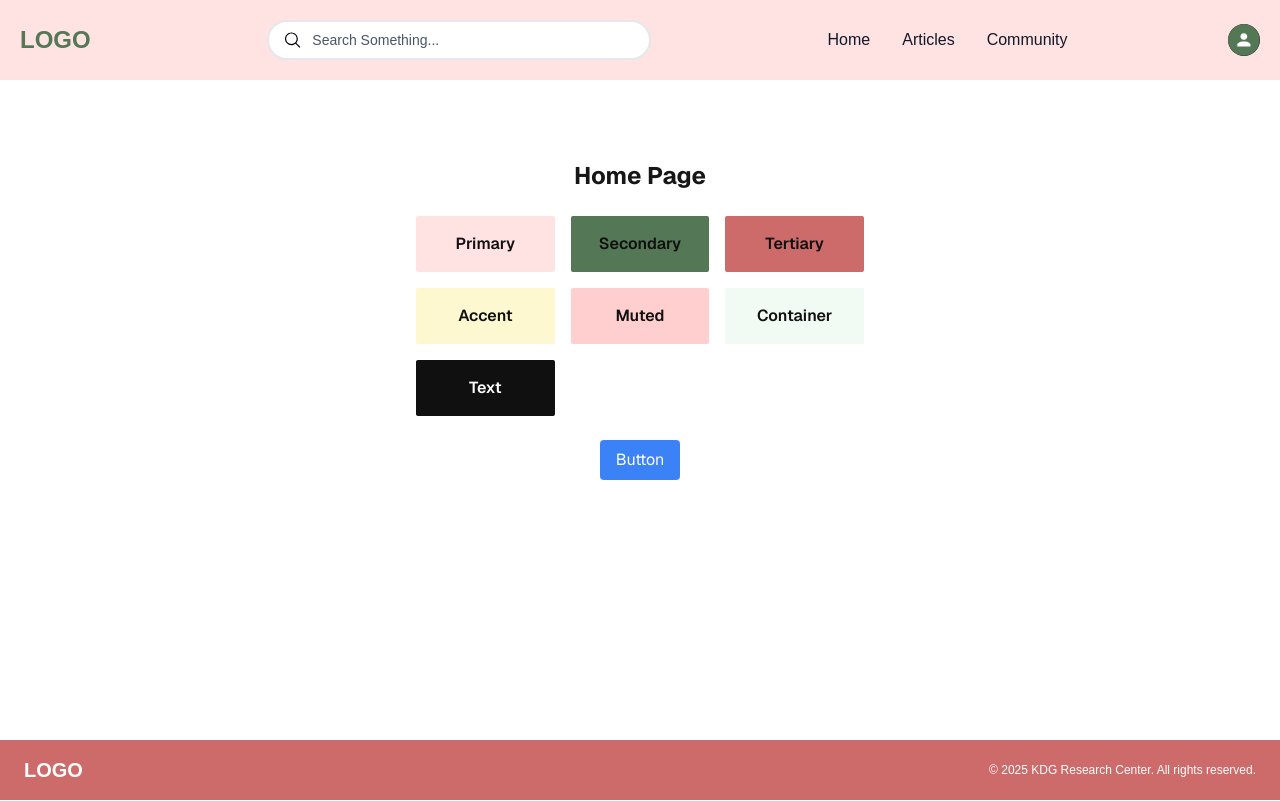
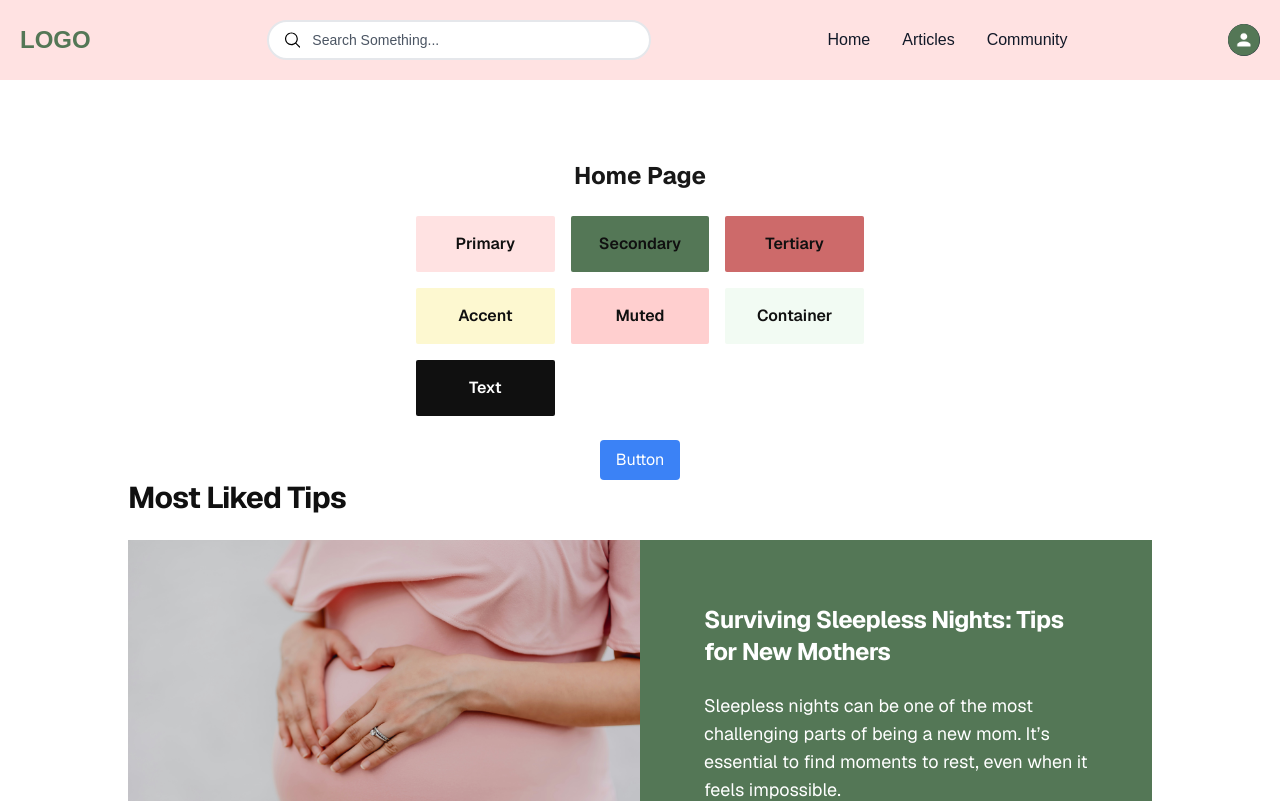
Before and after one commit to KdG-BCIT-ISSP/nest-client, a Next.js app: page / in a window 1280 px wide. Shown: the top 801 px of the page. Built offline with nearby package versions, Linux system fonts and the light colour scheme.

Commit message:
format codes

```diff
--- a/app/page.tsx
+++ b/app/page.tsx
@@ -2,6 +2,7 @@
 
 import Button from "@/components/Button";
 import { useEffect, useState } from "react";
+import Container from "@/components/Container";
 
 const colors = [
   { name: "Primary", value: "bg-primary text-black" },
@@ -59,6 +60,7 @@ export default function Home() {
             </ul>
           </Button> */}
         </div>
+        <Container></Container>
       </main>
     </div>
   );
```
